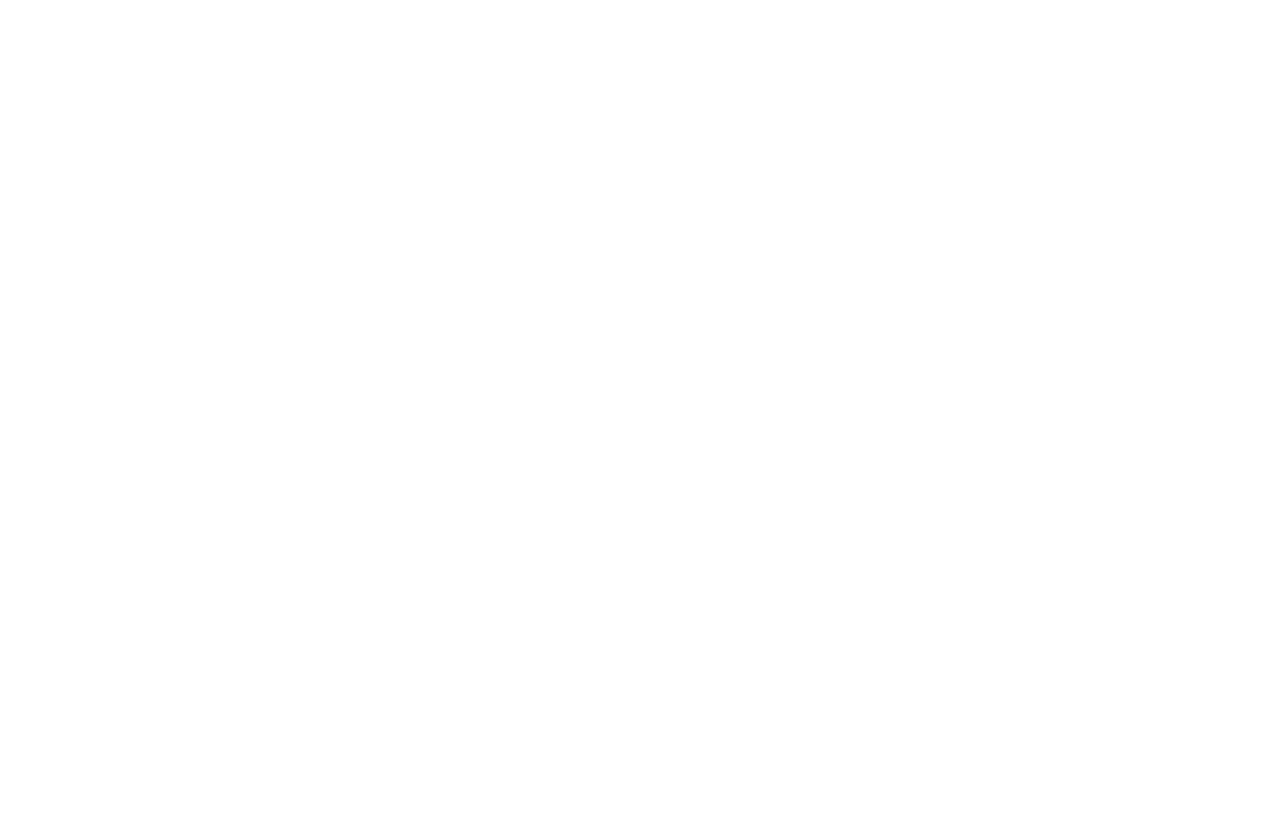
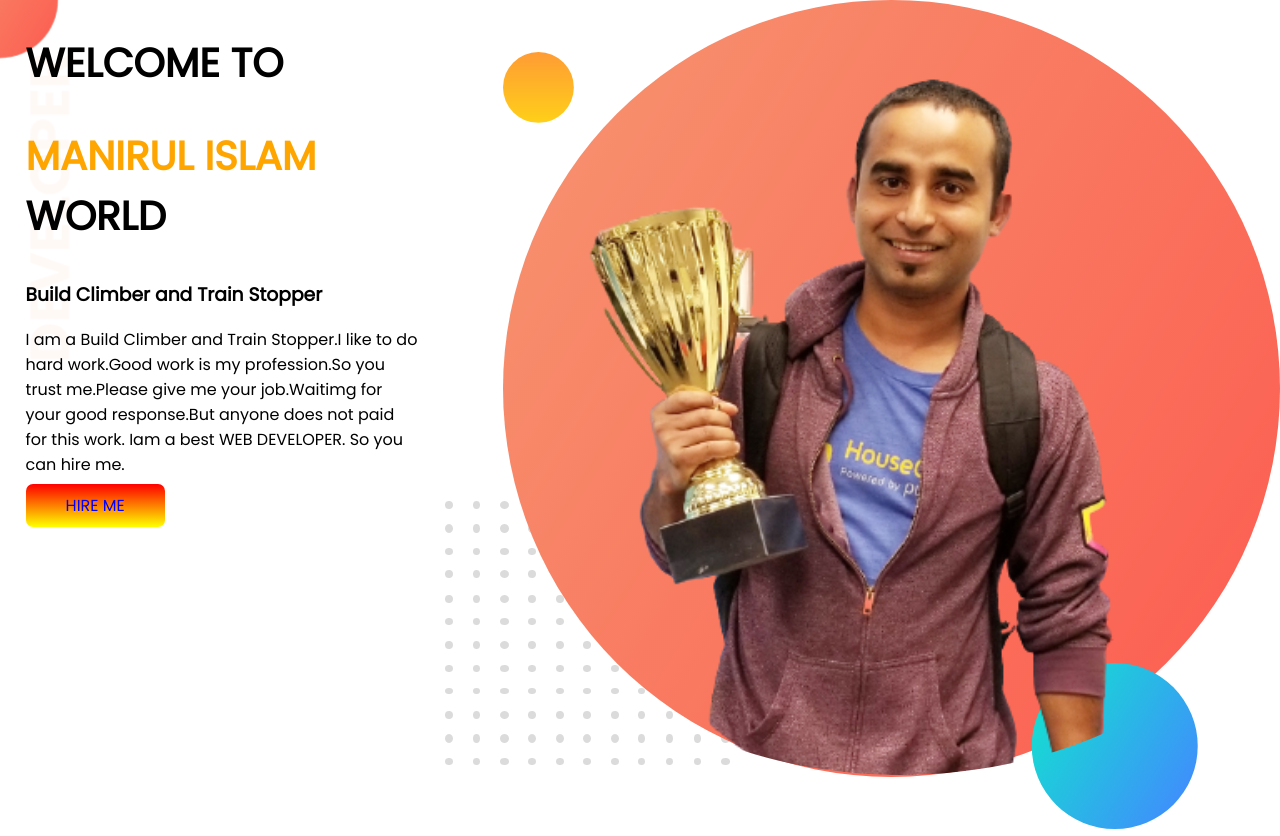
Before and after one commit to MANI-RULISLAM/developer-portfolio, a plain HTML site: page index.html in a window 1280 px wide. Before the commit the page ends 800 px from the top, so only its background shows below. Drawn offline with Linux system fonts and the light colour scheme.

Commit message:
first section

```diff
--- a/STYLE.CSS
+++ b/STYLE.CSS
@@ -0,0 +1,33 @@
+body{
+    font-family: 'Poppins', sans-serif;
+    margin: 0px;
+}
+h1{
+    font-size: 40px;
+}
+.orange-color{
+    color: orange;
+}
+section{
+    display: flex;
+}
+.half-width{
+    width: 50%;
+    padding-left: 2%;
+}
+.half-width{
+    width: 90%;
+}
+.link-button{
+    text-decoration: none;
+    background-image: linear-gradient(red,yellow);
+    padding: 10px 40px;
+    color:blue;
+    border-radius: 5px;
+    font-weight: 800px;
+    border-radius: 7px;
+}
+.top-banner{
+    background-image: url(images/top-banner.png);
+    background-repeat: no-repeat;
+}
--- a/index.html
+++ b/index.html
@@ -5,9 +5,23 @@
     <meta http-equiv="X-UA-Compatible" content="IE=edge">
     <meta name="viewport" content="width=device-width, initial-scale=1.0">
     <title>MANIRUL PORTFOLIO</title>
+    <link rel="preconnect" href="https://fonts.googleapis.com">
+    <link rel="preconnect" href="https://fonts.gstatic.com" crossorigin>
+    <link href="https://fonts.googleapis.com/css2?family=Poppins&display=swap" rel="stylesheet">
     <link rel="stylesheet" href="style.css">
 </head>
 <body>
-
+    <section class="top-banner">
+        <div class="half-width">
+        <h1>WELCOME TO</h1>
+        <h1><span class="orange-color">MANIRUL ISLAM</span> WORLD</h1>
+        <h3>Build Climber and Train Stopper</h3>
+        <p>I am a Build Climber and Train Stopper.I like to do hard work.Good work is my profession.So you trust me.Please give me your job.Waitimg for your good response.But anyone does not paid for this work. Iam a best WEB DEVELOPER. So you can hire me.</p>
+        <a class="link-button" href="https://www.google.com/">HIRE ME</a>
+    </div>
+    <div class="half-width">
+        <img src="images/my-bg.png">
+    </div>
+</section>
 </body>
 </html>
```
Also changed, not shown: 386-removebg-preview.png (added), images/alam.png (added), images/dream-bg.png (added), images/exp-bg.png (added), images/jhankar (2).png (added), images/jhankar.png (added), images/jhankar2.png (added), images/my-bg.png (added), images/my-bg2.png (added), images/top-banner.png (added), jhankar-removebg-preview.png (added), 7 other files.
